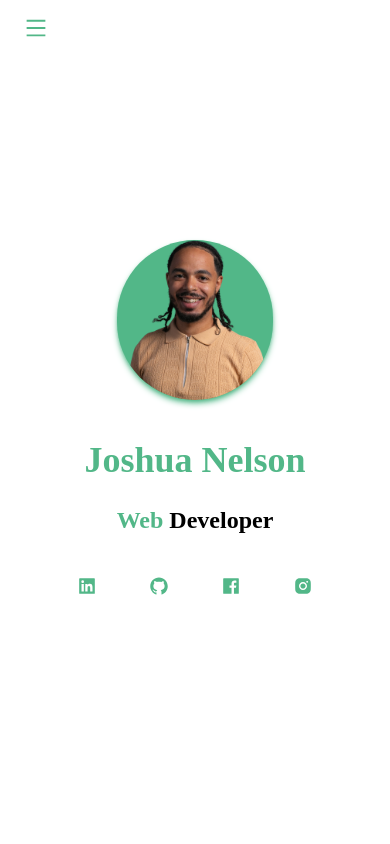
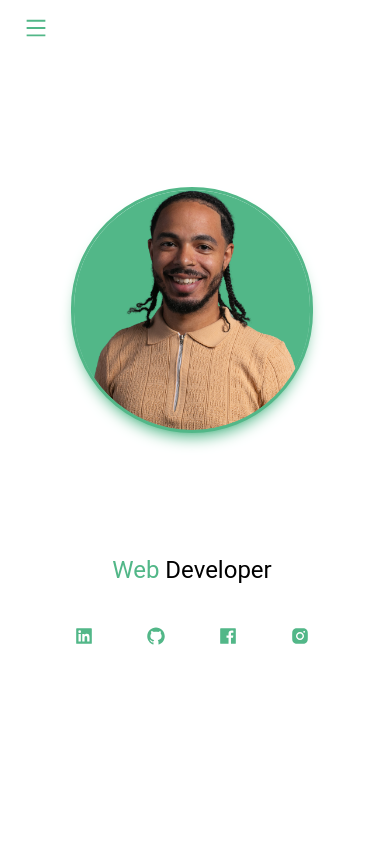
Before and after one commit to joshuanelsondev/portfolio, a React (Vite) app: page / in a window 390 px wide. Shown: the top 844 px of the page. Built offline with nearby package versions, Linux system fonts and the light colour scheme.

Commit message:
Edit mobile version for home page, change font

```diff
--- a/index.html
+++ b/index.html
@@ -6,7 +6,7 @@
     <meta name="viewport" content="width=device-width, initial-scale=1.0" />
     <title>Joshua Nelson</title>
   </head>
-  <body class="h-screen w-full bg-fixed bg-gradient-to-t from-#dfe9f3 from-0% to-white to-100% dark:bg-dark">
+  <body class="h-screen w-full bg-fixed bg-gradient-to-t from-#dfe9f3 from-0% to-white to-100% dark:bg-dark font-sans">
     <div id="root"></div>
     <script type="module" src="/src/main.jsx"></script>
   </body>
--- a/src/Components/HomeComponent.jsx
+++ b/src/Components/HomeComponent.jsx
@@ -40,24 +40,28 @@ export default function HomeComponent({ setShowNav }) {
     }, [setShowNav]);
 
     return (
-      <div className="flex flex-col md:flex-row-reverse md:justify-center shrink-0 justify-center lg:justify-start lg:pt-32 items-center gap-10 h-screen sm:w-screen lg:w-auto z-10">
+      <div className="flex items-center h-screen sm:w-screen lg:w-auto z-10">
+        <div className="flex flex-col items-center gap-10">
           <img
             src={PursuitHeadshot}
             alt="Headshot with green background"
-          className="h-40 lg:h-[300px] min-w-[100px] rounded-full bg-primary dark:bg-gray shadow-md shadow-primary"
+            className="h-60 outline outline-primary lg:h-[300px] min-w-[100px] rounded-full bg-primary dark:bg-gray shadow-lg shadow-primary"
           />
           <div className="flex flex-col gap-4 w-96 xl:w-9/12 h-auto z-10 text-center">
-          <h1 className="text-4xl lg:text-5xl xl:text-6xl text-primary dark:text-gray font-semibold">
+            <h1 className="text-[40px] font-semibold lg:text-5xl xl:text-6xl text-white dark:text-">
               Joshua Nelson
             </h1>
-          <h2 className="text-2xl lg:text-3xl mt-2 font-semibold text-black dark:text-primary">
-            <span className="text-primary dark:text-gray">Web</span> Developer
+            <h2 className="text-2xl lg:text-3xl mt-2 font-normal text-black dark:text-primary">
+              <span className="text-primary dark:text-white">Web</span> Developer
             </h2>
             {/* Icons iteration */}
             <div className="flex mt-4 gap-8 justify-center">
               {icons.map((icon) => {
                 return (
-                <div key={icon.id} className="flex flex-col items-center gap-2">
+                  <div
+                    key={icon.id}
+                    className="flex flex-col items-center gap-2"
+                  >
                     <a
                       className="peer"
                       href={`${icon.link}`}
@@ -65,13 +69,14 @@ export default function HomeComponent({ setShowNav }) {
                       rel="noreferrer"
                     >
                       <icon.logo
-                      className="p-2 text-primary h-9 lg:h-10 dark:text-gray cursor-pointer hover:border-b border-b-primary"
+                        className="p-2 text-primary h-9 lg:h-10 dark:text-white cursor-pointer hover:border-b border-b-primary"
                         size={40}
                       />
                     </a>
                   </div>
                 );
               })}
+            </div>
           </div>
         </div>
       </div>
--- a/src/Components/Nav.jsx
+++ b/src/Components/Nav.jsx
@@ -97,7 +97,7 @@ export default function Nav({ handleThemeChange }) {
         className={`fixed h-12 w-full z-50 ${
           showNav
             ? "bg-none duration-500 ease-out -translate-x-10 "
-            : "bg-white dark:bg-black ease-in duration-500 "
+            : "bg-white dark:bg-dark ease-in duration-500 "
         } lg:bg-[transparent] dark:lg:bg-[transparent]`}
       >
         <AiOutlineMenu
--- a/src/index.css
+++ b/src/index.css
@@ -1,17 +1,14 @@
 @tailwind base;
 @tailwind components;
 @tailwind utilities;
+
 
 html,
 body,
 #root {
     margin: 0;
-    font-family: -apple-system, BlinkMacSystemFont, 'Segoe UI', 'Roboto', 'Oxygen',
-        'Ubuntu', 'Cantarell', 'Fira Sans', 'Droid Sans', 'Helvetica Neue',
-        sans-serif;
     -webkit-font-smoothing: antialiased;
     -moz-osx-font-smoothing: grayscale;
-    font-family: 'Fraunces', serif;
     min-height: 100vh;
     width: 100%;
     overscroll-behavior: none;
--- a/tailwind.config.js
+++ b/tailwind.config.js
@@ -6,7 +6,7 @@ export default {
       backgroundImage: {
         headshot1: "url(./src/assets/headshot.jpeg)",
         headshot2: "url(./src/assets/pursuit_headshot.png)",
-        'dark': "url(./src/assets/slickCarbon.png)"
+        dark: "url(./src/assets/slickCarbon.png)",
       },
       animation: {
         "spin-slow": "spin 3s linear infinite",
@@ -21,6 +21,9 @@ export default {
       red: "#E73B3B",
       black: "#000000",
     },
+    fontFamily: {
+      sans: ['Roboto', 'Helvetica', 'Proxima Nova'],
+    },
   },
   plugins: [],
   darkMode: "class",
```
Lines whose indentation alone changed are shown as unchanged.
